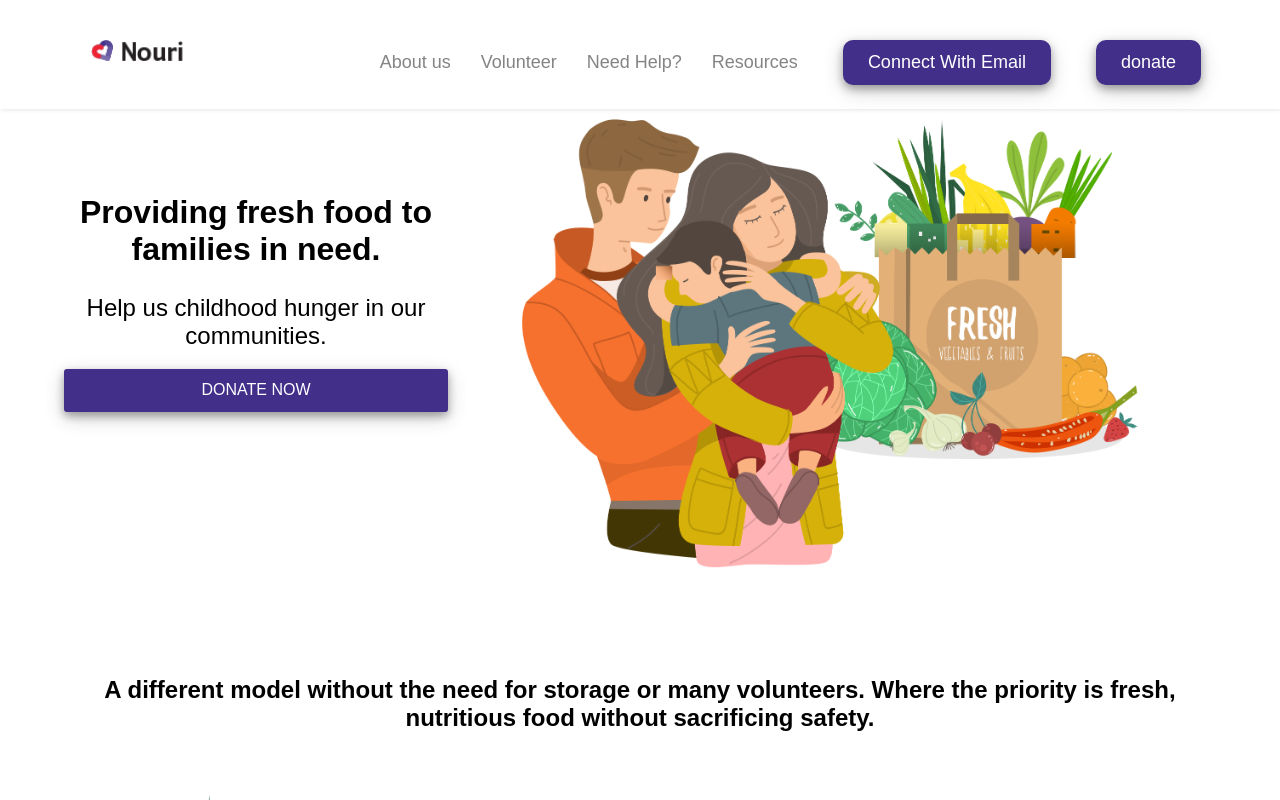
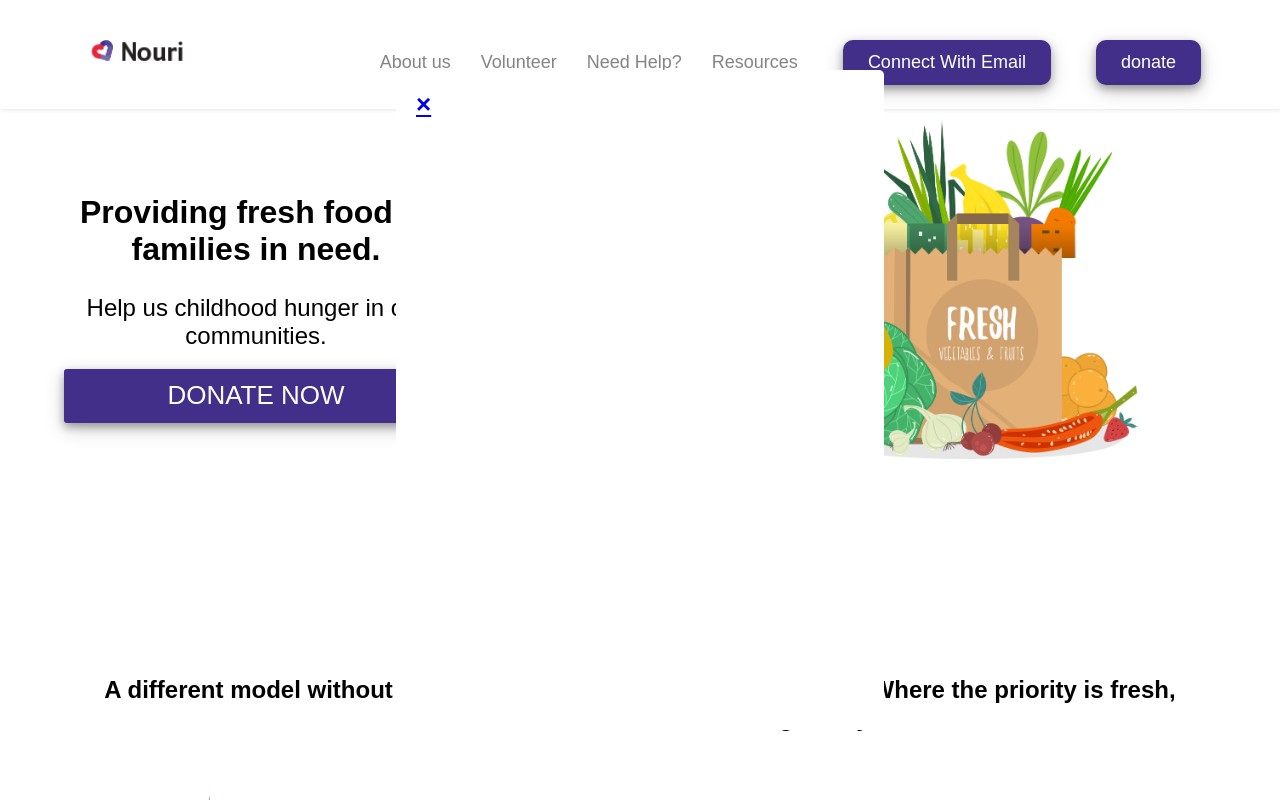
Before and after one commit to nourimeals/website, a React app: page / in a window 1280 px wide. Both pictures are taken after a click on the button "Connect With Email". Shown: the top 800 px of the page. Built offline with nearby package versions, Linux system fonts and the light colour scheme; a web font is replaced by a local one.

Commit message:
fixes layout of landing page/click to access MailerLite form/only for mobile small screens adds a div to the hambuger menu

```diff
--- a/src/components/common/header/PopUp.jsx
+++ b/src/components/common/header/PopUp.jsx
@@ -2,20 +2,16 @@ import React from 'react';
 
 export const PopUp =({popupdisplay, popupFn})=>{
 
-    const handleSubmit =(e)=>{
-       popupFn("popupdisplayHIDE");
-    }
-    const handleClick =(e)=>{
-        e.preventDefault();
-         popupFn("popupdisplayHIDE")
-    }
+
     return(
-    <div className={popupdisplay} onSubmit={(e) => handleClick(e)}>
-
-            <div class="ml-form-embed"
+        <div className={popupdisplay}>
+            <a class="close" href="#"
+            onClick={(e)=> popupFn("hide")}><b>&times;</b></a>
+            <div className={popupdisplay} className="ml-form-embed"
                 data-account="1308892:t0g9u5n8v8"
                 data-form="1094822:b7x6u1">
             </div>
+
     </div>)
 
 }
--- a/src/components/common/header/header.jsx
+++ b/src/components/common/header/header.jsx
@@ -10,7 +10,7 @@ import logo from '../../../images/nouri-logo.png';
 export const Header = () => {
 
   const [navClass, toggleNav] = useState("hide");
-  const [POPUPDISPLAY, popUp] = useState('popupdisplayHIDE');
+  const [POPUPDISPLAY, popUp] = useState('hide');
   //const [submitEmail, name, email] = useState('name', 'email');
   const toggleResponsiveNav = () => {
     if (navClass === "mobile") {
@@ -19,19 +19,13 @@ export const Header = () => {
       toggleNav("mobile");
     }
   }
-
   const handlePopUp =(e)=>{
     //toggle effect for the popUp component to get emails from nouri
     e.preventDefault();
-    if (POPUPDISPLAY === "popupdisplaySHOW"){
-      popUp("popupdisplayHIDE")
-    } else {
-      popUp("popupdisplaySHOW")
-    }
-
+    if (POPUPDISPLAY === "hide") { popUp("overlay") } else { popUp("hide") }
   }
 
-  return (
+  return (<>
     <header>
       <div className="header-parent">
         <a href="#welcome"><img src={logo} alt="Nouri Logo" id="logo" /></a>
@@ -40,8 +34,9 @@ export const Header = () => {
           <li><a href="#volunteer">Volunteer</a></li>
           <li><a href="https://forms.gle/pK6fb7YfQMWqNnRC7" target="_blank">Need Help?</a></li>
           <li><a href="https://github.com/nourimeals/documents/tree/master/Webinars" target="_blank">Resources</a></li>
-          <li>
-            <button onClick={(e)=> handlePopUp(e)} className="btn-container">Connect With Email</button>
+          {/* adds div to only smaller || "mobile" devices that allows users to access MailerLite form*/}
+          <li><div className={navClass}><a onClick={(e)=> handlePopUp(e)}>Connect With Email</a></div>
+            <button onClick={(e) => handlePopUp(e)} className="btn-container">Connect With Email</button>
           </li>
           { /* passing the variable POPUPDISPLAY and the setState function popUP via props */}
           <li>
@@ -53,7 +48,9 @@ export const Header = () => {
 
       </div>
 
-      <PopUp popupdisplay={POPUPDISPLAY} popupFn={popUp} />
+
     </header>
+    <PopUp popupdisplay={POPUPDISPLAY} popupFn={popUp} />
+    </>
   );
 }
--- a/src/components/common/header/header.scss
+++ b/src/components/common/header/header.scss
@@ -33,6 +33,13 @@ header {
   }
 
   /*  default for mobile device -- nav list is hidden  */
+
+  div.hide{
+      display: none;
+    }
+  div.show{
+    display: inline-block;
+  }
   .hide {
     display: none;
 
@@ -168,16 +175,30 @@ header {
 
 }
 
-.popupdisplayHIDE{
-  display: none
+div.hide{
+  display: none;
+  opacity: 0;
+  visibility: hidden;
 }
 
-.popupdisplaySHOW{
-  display: flex;
-  align-content: center;
-  align-self: center;
-  background-color: rgba(128, 128, 128, 0.39)
+div.overlay{
+  position: fixed;
+  top: 0;
+  bottom: 0;
+  left: 0;
+  right: 0;
+  background: rgba(0, 0, 0, 0.7);
+  transition: opacity 500ms;
+  margin: 70px auto;
+  padding: 20px;
+  background: #fff;
+  border-radius: 5px;
+  width: 35%;
+  transition: all 5s ease-in-out;
+  visibility: visible;
+  opacity: 1;
 }
-.close{
-    cursor: pointer;
+div > a{
+   cursor: pointer;
+  font-size: 26px;
 }
```
